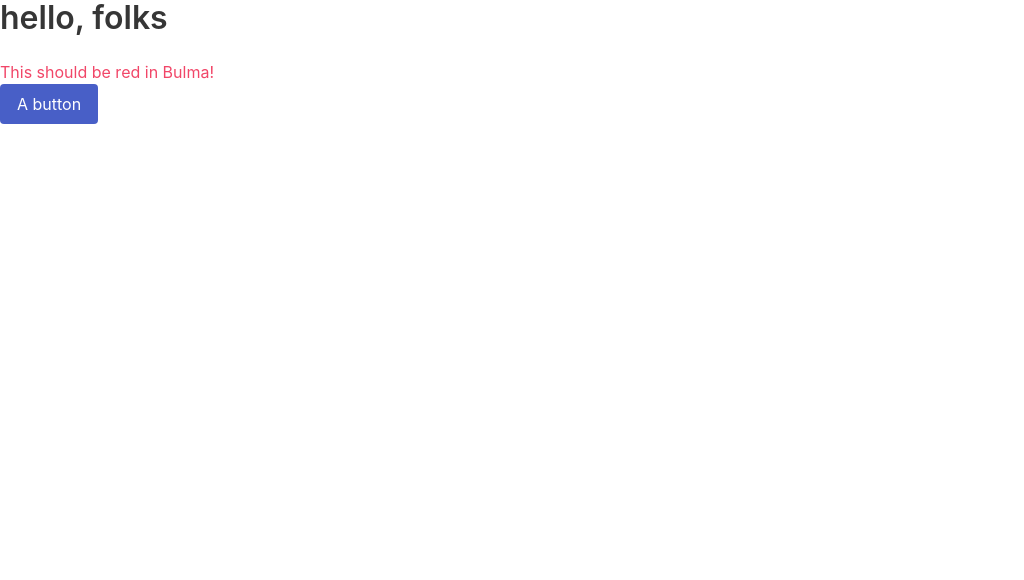
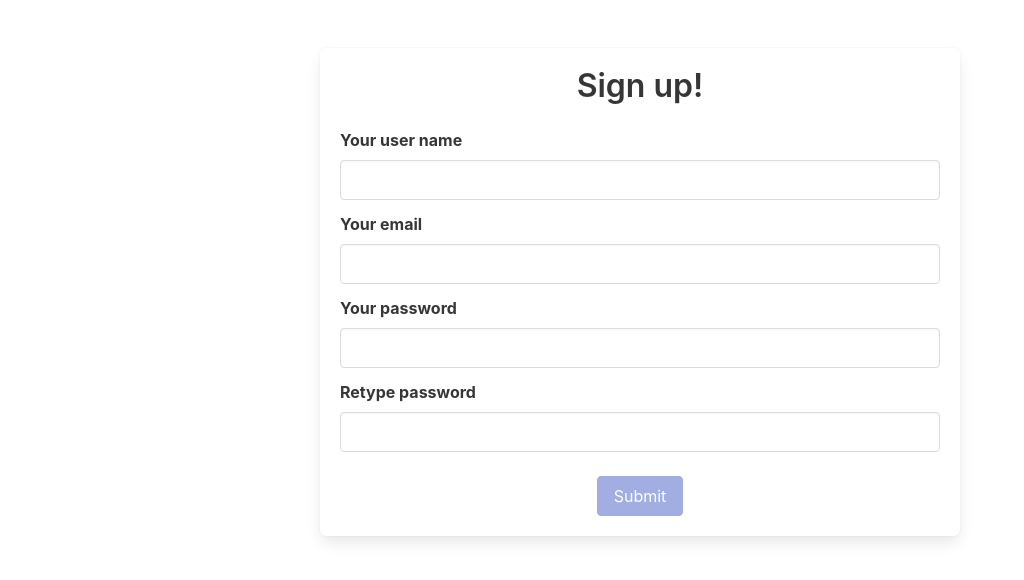
Before and after one commit to Mt-Lampert/tdd-svelte-vite, a Svelte app: page / in a window 1280 px wide. Shown: the top 580 px of the page, without its empty margins (0-1024 px from the left). Built offline with nearby package versions, Linux system fonts and the light colour scheme.

Commit message:
w: Styled <Signup> in bulma style

```diff
--- a/src/App.svelte
+++ b/src/App.svelte
@@ -1,14 +1,13 @@
 <script>
+  import Signup from "./pages/Signup.svelte";
 </script>
 
 <main>
-  <h1 class="title">hello, folks</h1>
-
-  <p class="has-text-danger">This should be red in Bulma!</p>
-
-  <button class="button is-link">A button</button>
-
+  <Signup />
 </main>
 
 <style>
+  main {
+    margin-top: 3rem;
+  }
 </style>
--- a/src/main.scss
+++ b/src/main.scss
@@ -6,3 +6,7 @@ body {
   max-width: 1280px;
   margin: 0px auto;
 }
+
+.is-centered {
+  text-align: center;
+}
--- a/src/pages/Signup.svelte
+++ b/src/pages/Signup.svelte
@@ -19,46 +19,76 @@
         submitState = "success";
       })
       .catch(() => {
-        submitState = "error"
-      })
+        submitState = "error";
+      });
   }
 
   $: submitDisabled =
     password01.length < 6 || password02.length < 6 || password01 !== password02;
 </script>
 
-<h1 class="title">Sign up!</h1>
+<div class="container is-max-desktop">
+  <form
+    action=""
+    on:submit|preventDefault={submit}
+    class="container box form-box"
+  >
+    <h1 class="title is-centered">Sign up!</h1>
 
-<form action="" on:submit|preventDefault={submit}>
+    <div class="field">
+      <label for="username" class="label">Your user name</label>
       <div class="control">
-    <label for="username">Your user name</label>
-    <input type="text" id="username" bind:value={username} />
+        <input type="text" id="username" class="input" bind:value={username} />
+      </div>
     </div>
 
+    <div class="field">
+      <label for="email" class="label">Your email</label>
       <div class="control">
-    <label for="email">Your email</label>
-    <input type="text" id="email" bind:value={email} />
+        <input type="text" id="email" class="input" bind:value={email} />
+      </div>
     </div>
 
-  <div class="control">
-    <label for="password">Your password</label>
-    <input type="password" id="password" bind:value={password01} />
+    <div class="field">
+      <label for="password" class="label">Your password</label>
+      <div class="control block">
+        <input
+          type="password"
+          id="password"
+          class="input"
+          bind:value={password01}
+        />
+      </div>
     </div>
 
-  <div class="control">
-    <label for="pwretype">Retype password</label>
-    <input type="password" id="pwretype" bind:value={password02} />
+    <div class="field">
+      <label for="pwretype" class="label">Retype password</label>
+      <div class="control block">
+        <input
+          type="password"
+          id="pwretype"
+          class="input"
+          bind:value={password02}
+        />
+      </div>
     </div>
 
-  <div class="control">
+    <div class="field mt-5">
+      <div class="control block is-centered">
         <button class="button is-link" disabled={submitDisabled}>Submit</button>
+      </div>
     </div>
   </form>
 
   {#if submitState === "success"}
-  <div class="notification" >Signup successful</div>
-{:else if submitState === "error" }
+    <div class="notification">Signup successful</div>
+  {:else if submitState === "error"}
     <div class="notification">Signup failed</div>
   {/if}
+</div>
 
-<style></style>
+<style>
+  .form-box {
+    width: 40rem;
+  }
+</style>
```
Also changed, not shown: src/app.css, 1 other file (tests, documents, lock files or other folders). Lines whose indentation alone changed are shown as unchanged.
